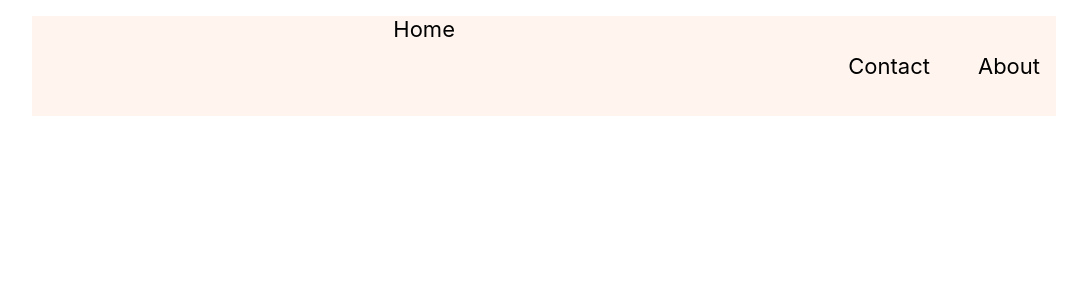
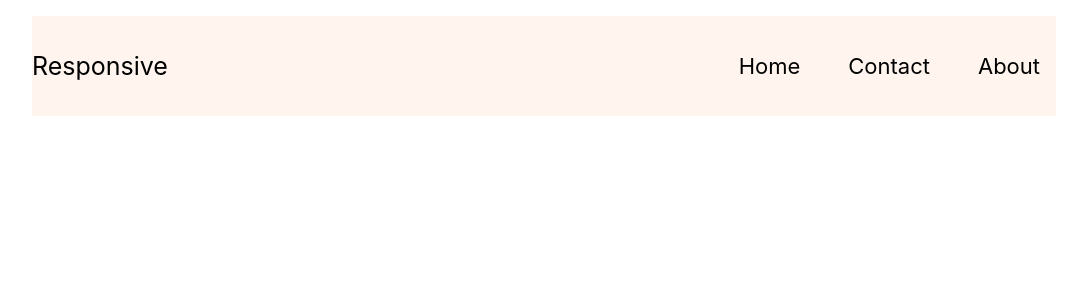
Before and after one commit to parvejg/responsive-header, a React (Create React App) app: page / in a window 1280 px wide. Shown: the top 300 px of the page, without its empty margins (112-1199 px from the left). Built offline with nearby package versions, Linux system fonts and the light colour scheme.

Commit message:
improvement

```diff
--- a/src/Responsive-header.js
+++ b/src/Responsive-header.js
@@ -3,6 +3,8 @@ export const ResponsiveHeader = () => {
   return (
     <div className="main-wrapper">
       <div className="responsive-header-container">
+        <div className="header-logo">Responsive</div>
+        <div className="links-wrapper">
           <a href="#Home" className="responsive-home-links">
             Home
           </a>
@@ -14,5 +16,6 @@ export const ResponsiveHeader = () => {
           </a>
         </div>
       </div>
+    </div>
   );
 };
```
Lines whose indentation alone changed are shown as unchanged.
